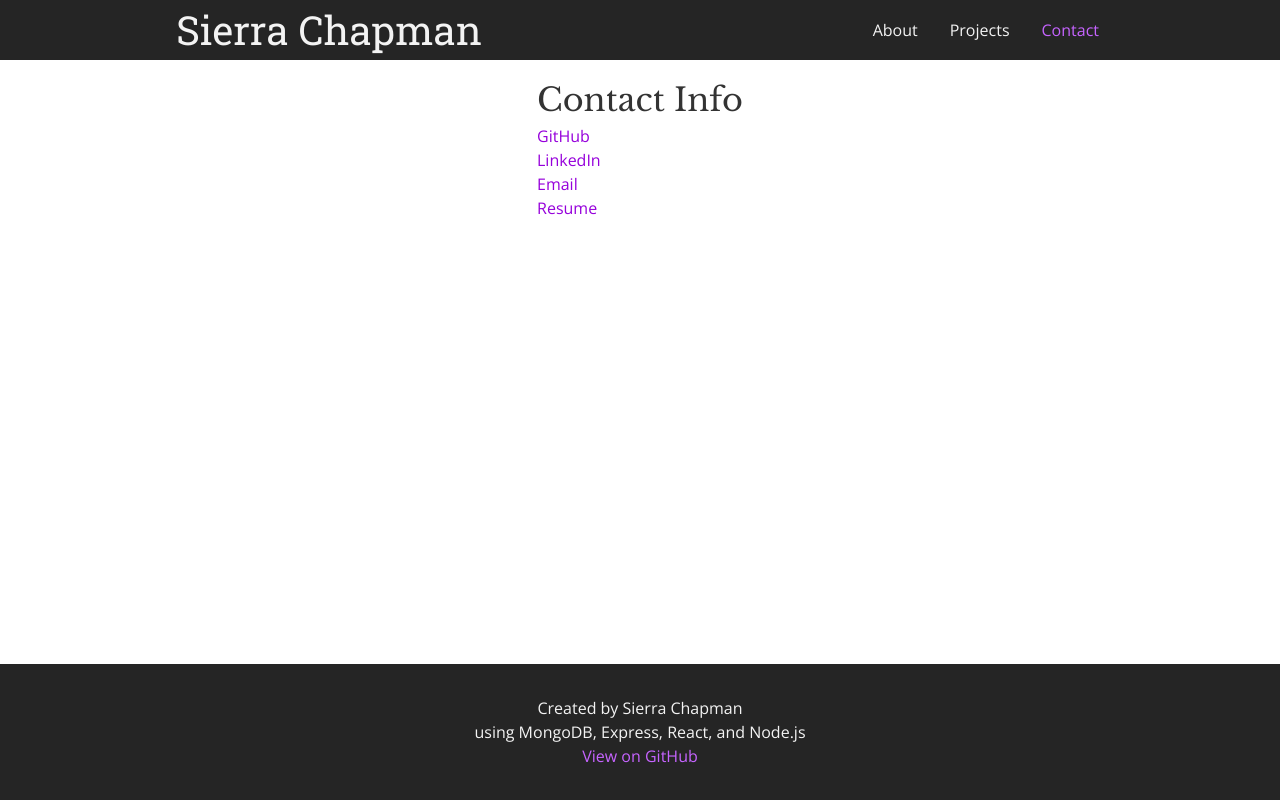
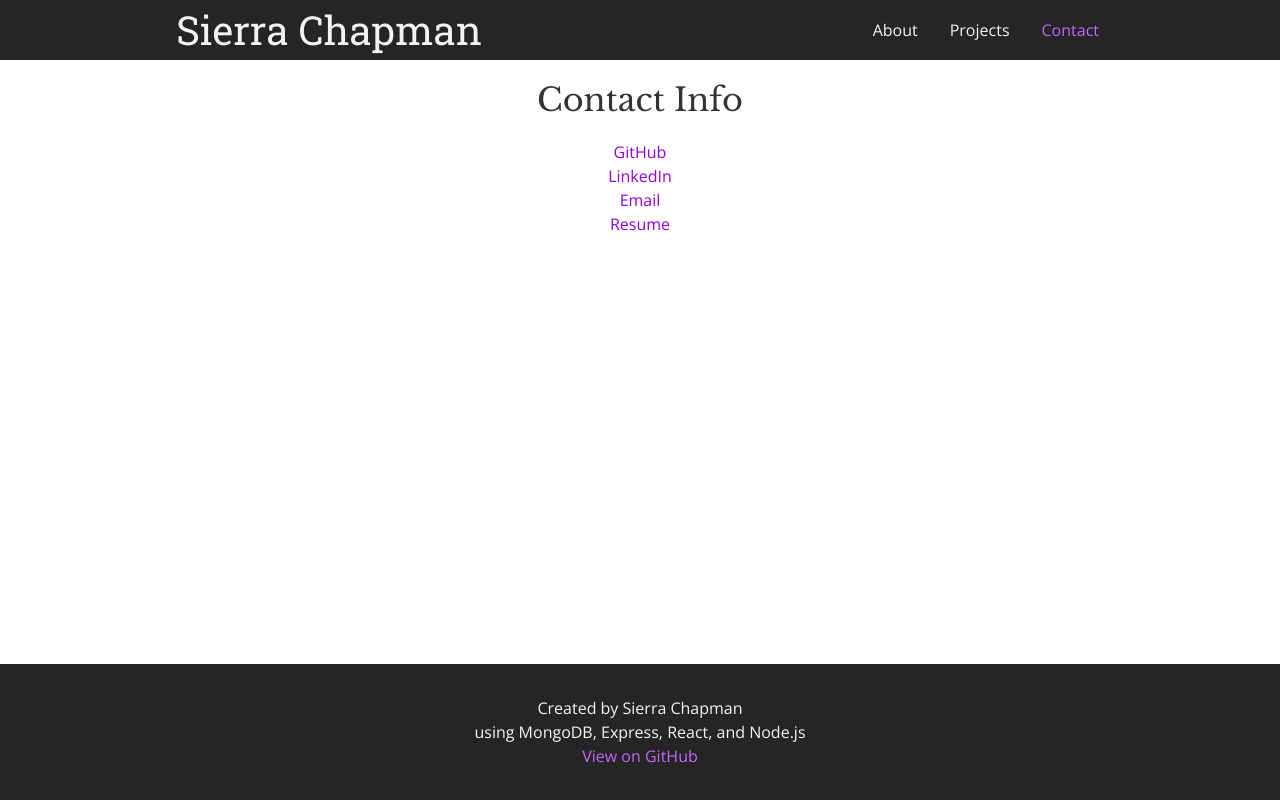
Before and after one commit to SierraChapman/react-portfolio, a React (Create React App) app in the folder client/: page /contact in a window 1280 px wide. Built offline with nearby package versions, Linux system fonts and the light colour scheme; no server answers.

Commit message:
fix spacing on contact page

```diff
--- a/client/src/pages/Contact/style.css
+++ b/client/src/pages/Contact/style.css
@@ -0,0 +1,7 @@
+#contact {
+    text-align: center;
+}
+
+#contact ul {
+    margin-top: 1rem;
+}
```
